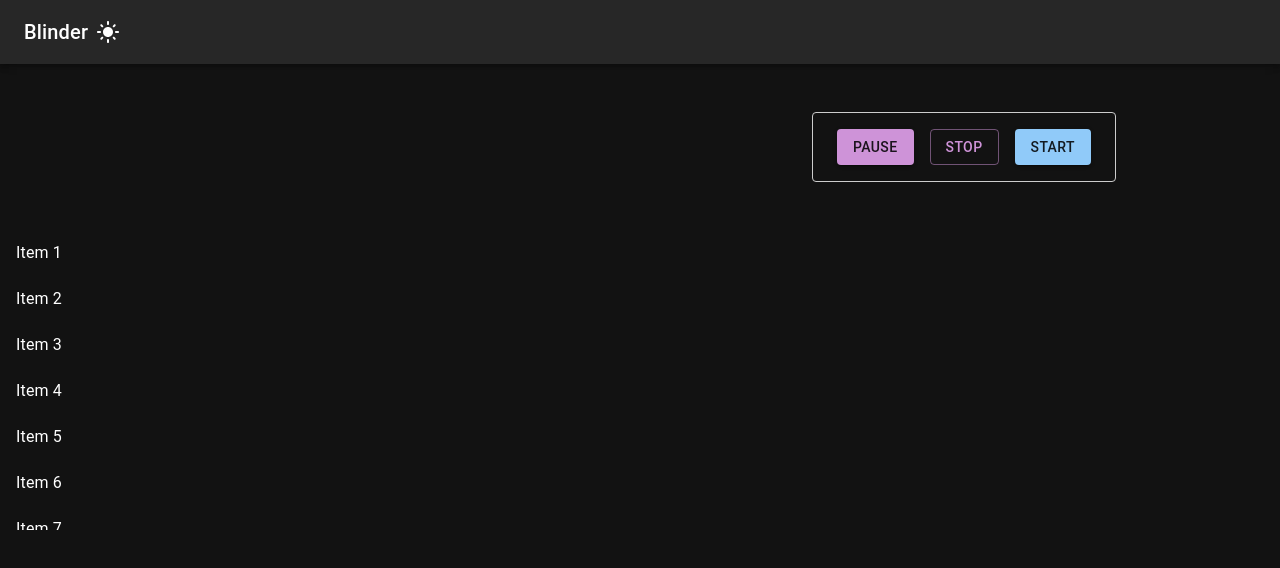
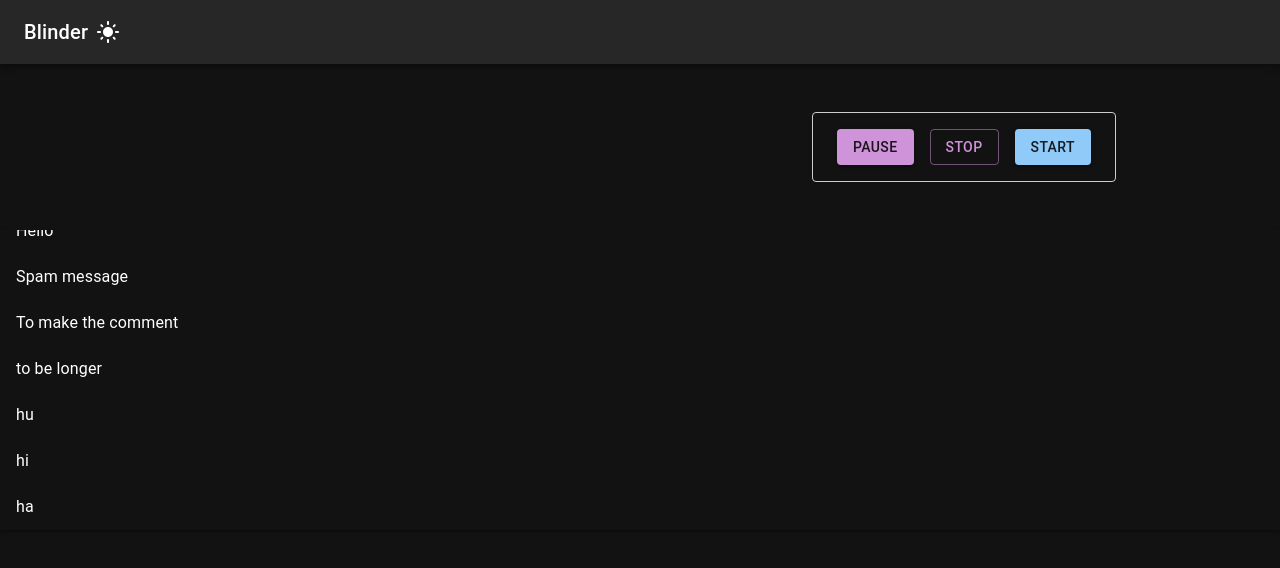
Before and after one commit to BennyWu1210/suikawari, a Next.js app in the folder frontend/: page /view in a window 1280 px wide. Shown: the top 568 px of the page. Built offline with nearby package versions, Linux system fonts and the light colour scheme; no server answers.

Commit message:
scroll ui

```diff
--- a/frontend/src/app/components/CommentsField.tsx
+++ b/frontend/src/app/components/CommentsField.tsx
@@ -1,35 +1,83 @@
-// src/components/CommentsField.tsx
 "use client";
 
+import React, { useState, useEffect, useRef } from "react";
 import { Box, Typography, Paper } from "@mui/material";
 import ListItem from '@mui/material/ListItem';
 import ListItemButton from '@mui/material/ListItemButton';
 import ListItemText from '@mui/material/ListItemText';
 import { FixedSizeList, ListChildComponentProps } from 'react-window';
 
-function renderRow(props: ListChildComponentProps) {
+export default function CommentsField() {
+  // State to store comments
+  const [comments, setComments] = useState<string[]>([
+    "Welcome to the chat~",
+    "Hello",
+    "Spam message",
+    "To make the comment",
+    "to be longer",
+    "hu",
+    "hi",
+    "ha",
+  ]);
+
+  // Reference to FixedSizeList to trigger scroll
+  const listRef = useRef<FixedSizeList<any>>(null);
+
+  // Function to scroll to the bottom of the list
+  const scrollToBottom = () => {
+    listRef.current?.scrollToItem(comments.length, "end");
+  };
+
+  // Simulate incoming messages every second (for testing)
+  // useEffect(() => {
+  //   const interval = setInterval(() => {
+  //     const newComment = `New comment at ${new Date().toLocaleTimeString()}`;
+  //     setComments((prevComments) => [...prevComments, newComment]);
+  //   }, 1000);
+
+  //   return () => clearInterval(interval); // Cleanup on unmount
+  // }, []);
+
+  // Effect to scroll after each comment update
+  useEffect(() => {
+    if (comments.length > 0) {
+      scrollToBottom();
+    }
+  }, [comments]);
+
+  // Render each row of the list
+  const renderRow = (props: ListChildComponentProps) => {
     const { index, style } = props;
-
     return (
       <ListItem style={style} key={index} component="div" disablePadding>
         <ListItemButton>
-        <ListItemText primary={`Item ${index + 1}`} />
+          <ListItemText primary={comments[index]} />
         </ListItemButton>
       </ListItem>
     );
-}
+  };
 
-export default function CommentsField() {
   return (
-    <Box
-      sx={{ width: '100vw', height: 300, bgcolor: 'background.paper' }}
-    >
+    <Box sx={{ width: '100vw', height: 300, bgcolor: 'background.paper', position: 'relative',
+      overflow: 'hidden', opacity: 1, boxShadow: 2,
+        '::-webkit-scrollbar': {
+          width: '8px',
+        },
+        '::-webkit-scrollbar-track': {
+          background: 'transparent',
+        },
+        '::-webkit-scrollbar-thumb': {
+          background: 'linear-gradient(to top, rgba(0, 0, 0, 0.2), rgba(0, 0, 0, 1))', // Gradient fading
+          borderRadius: '8px',
+        },
+     }}>
       <FixedSizeList
         height={300}
         width="100%"
         itemSize={46}
-        itemCount={200}
+        itemCount={comments.length}
         overscanCount={5}
+        ref={listRef}
       >
         {renderRow}
       </FixedSizeList>
```
Lines whose indentation alone changed are shown as unchanged.
